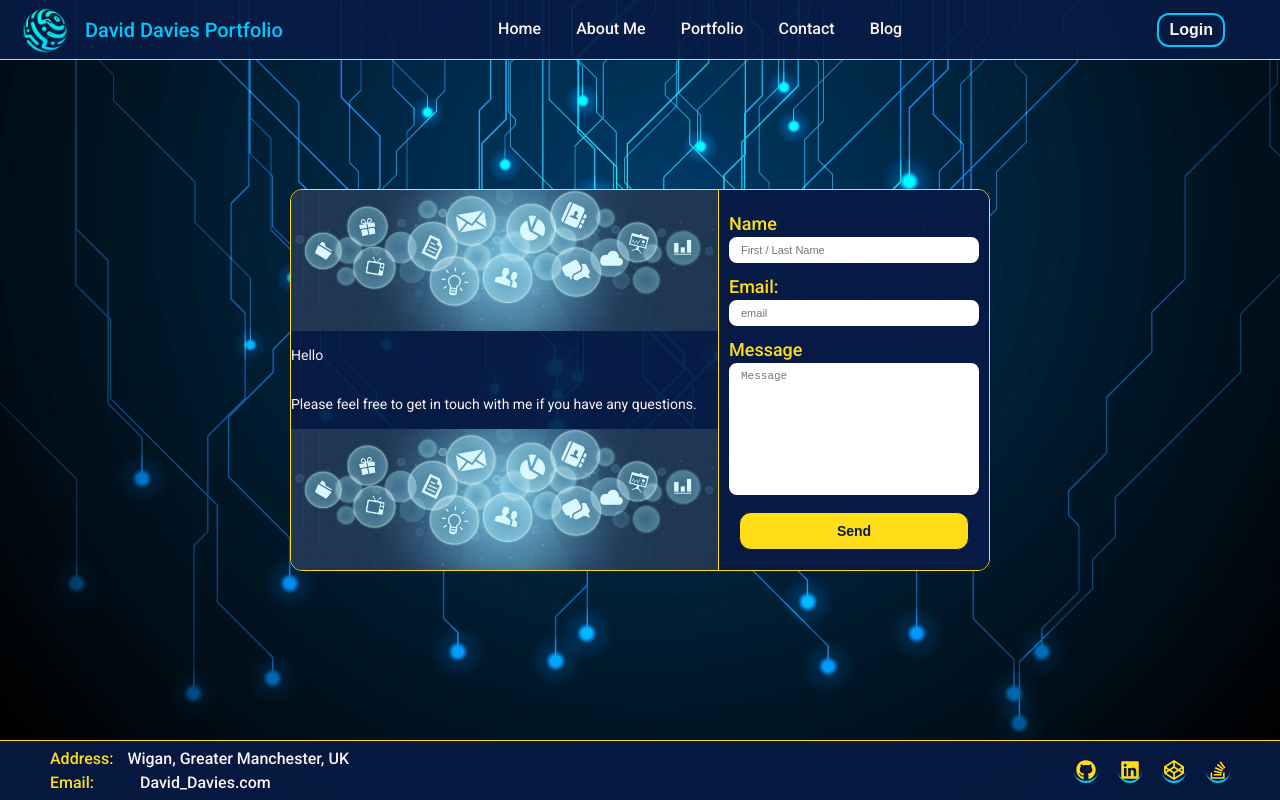
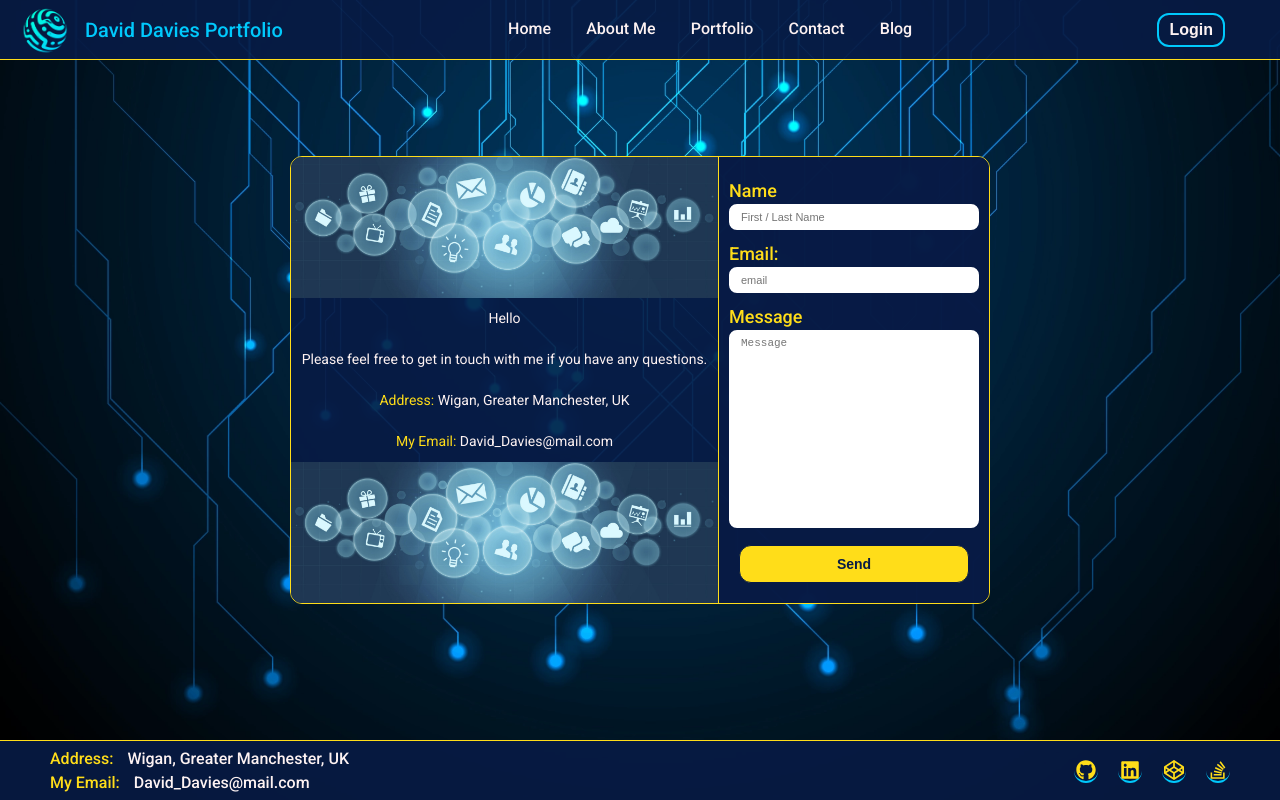
Before and after one commit to DaveyDavey1901/MFS20-React-Portfolio-DD, a React (Create React App) app in the folder client/: page /contact in a window 1280 px wide. Built offline with nearby package versions, Linux system fonts and the light colour scheme.

Commit message:
responsive changes to footer address text and adding address and email to contact form

```diff
--- a/client/src/Pages/Blog.jsx
+++ b/client/src/Pages/Blog.jsx
@@ -8,6 +8,16 @@ const BlogContainer = styled.div`
   justify-content: center;
   width: 100vw;
   height: 80vh;
+
+  p{
+    text-align: center;
+  }
+`;
+
+const Hlight = styled.span`
+  color: #ffdd19;
+  font-size: 1.8rem;
+  font-weight:500;
 `;
 
 export function Blog() {
@@ -16,7 +26,7 @@ export function Blog() {
       <PageHeading
         title={"Blog"}
         pageDetails={
-          <p>WORK IN PROGRESS <br /> This page will be where my tech blog will be rendered when complete.</p>
+          <p><Hlight>WORK IN PROGRESS</Hlight> <br /> This page will be where my tech blog will be rendered when complete.</p>
         }
       />
     </BlogContainer>
--- a/client/src/Pages/Contact.jsx
+++ b/client/src/Pages/Contact.jsx
@@ -11,6 +11,11 @@ const ContactContainer = styled.div`
   justify-content: center;
   width: 100vw;
   height: 80vh;
+
+  p {
+    margin: 1rem;
+    text-align: center;
+  }
 `;
 
 const FormWrapper = styled.div`
@@ -45,10 +50,6 @@ const Form = styled.form`
     height: 100%;
   }
 
-  p {
-    margin: 1rem;
-    text-align: center;
-  }
 
   @media (max-width: ${({ theme }) => theme.mobile}) {
     border-top: 1px solid #ffdd19;
@@ -100,6 +101,12 @@ const Label = styled.label`
 const ErrorMsg = styled.p`
   color: red;
   font-size: 1.4rem;
+`;
+
+const Hlight = styled.span`
+  color: #ffdd19;
+  text-decoration:none;
+
 `;
 
 export function Contact() {
@@ -154,6 +161,13 @@ export function Contact() {
             Please feel free to get in touch with me if you have any questions.
           </p>
 
+            <p>
+              <Hlight>Address:</Hlight> Wigan, Greater Manchester, UK
+            </p>
+            <p>
+              <Hlight>My Email:</Hlight> David_Davies@mail.com
+            </p>
+
           <img src={contactmeImg} alt="mail background" />
         </TextInfo>
 
--- a/client/src/components/Shared/Button.jsx
+++ b/client/src/components/Shared/Button.jsx
@@ -44,7 +44,7 @@ export const LoginButton = styled.button`
   font-size: 1.6rem;
   font-weight: 600;
   border-radius: 12px;
-  margin-left: 2rem;
+
 
   background-color: transparent;
   border: 2px solid #00c9fc;
--- a/client/src/components/footer/Address.jsx
+++ b/client/src/components/footer/Address.jsx
@@ -29,7 +29,7 @@ export function Address() {
           <Hlight>Address:</Hlight> Wigan, Greater Manchester, UK
         </li>
         <li>
-          <Hlight>Email:&emsp;&emsp;</Hlight> David_Davies.com
+          <Hlight>My Email:</Hlight> David_Davies@mail.com
         </li>
       </ul>
     </MyAddress>
```
